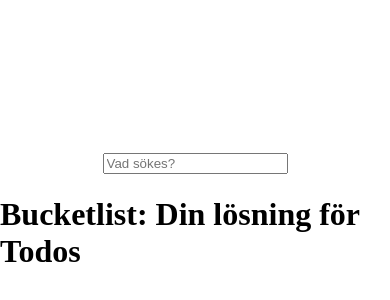
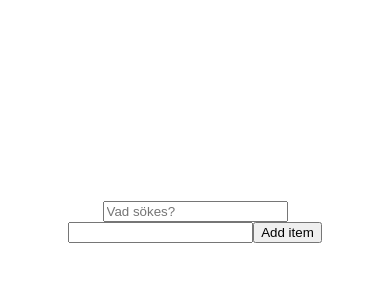
Before and after one commit to ntijoh-te4/APL-Mortaza-Christian-Bucketlist, a React Native app in the folder frontend/: screen / in a window 390 px wide. Shown: the part 200-500 px from the top of the page. Built offline with nearby package versions, Linux system fonts and the light colour scheme.

Commit message:
created adding form

```diff
--- a/frontend/App.tsx
+++ b/frontend/App.tsx
@@ -1,12 +1,13 @@
 import { StatusBar } from 'expo-status-bar';
 import { StyleSheet, Text, View } from 'react-native';
 import SearchBar from './components/SearchBar';
+import AddForm from './components/AddForm';
 
 export default function App() {
   return (
     <View style={styles.container}>
       <SearchBar/>
-      <h1>Bucketlist: Din lösning för Todos</h1>
+      <AddForm/>
     </View>
   );
 }
--- /dev/null
+++ b/frontend/components/AddForm.tsx
@@ -0,0 +1,12 @@
+import React from 'react'
+
+const AddForm = () => {
+  return (
+    <form>
+        <input type="text" />
+        <button>Add item</button>
+    </form>
+  )
+}
+
+export default AddForm
```
